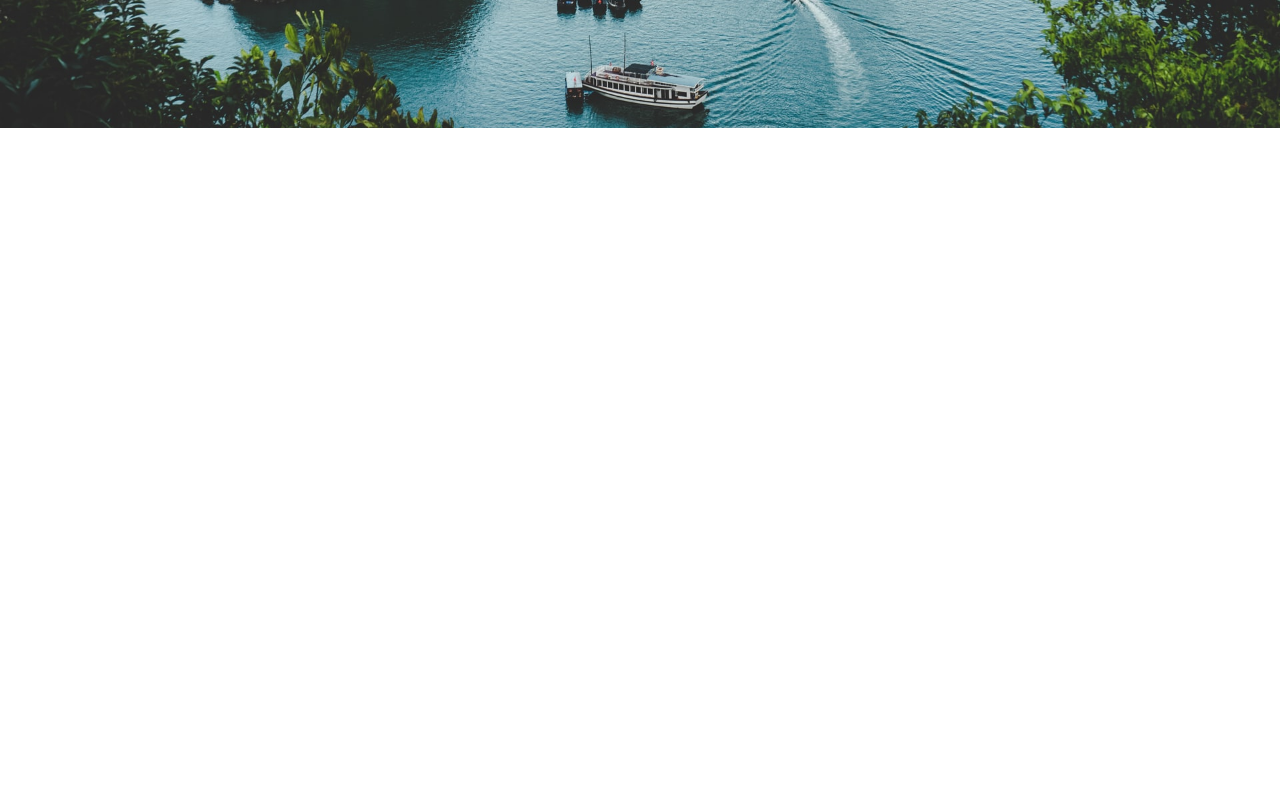
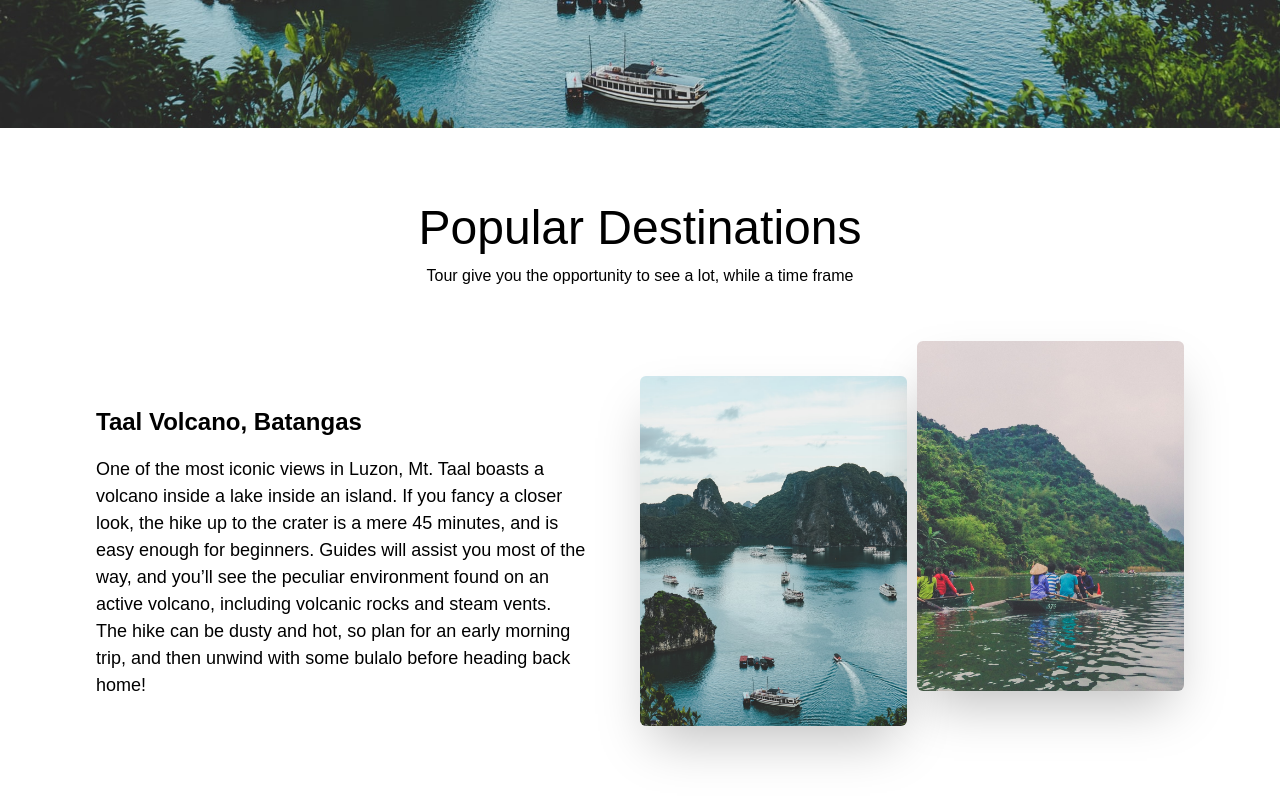
Before and after one commit to samirzjadhav/travel-website, a React (Create React App) app: page / in a window 1280 px wide. Shown: the part 672-1472 px from the top of the page. Before the commit the page ends 800 px from the top, so only its background shows below. Built offline with nearby package versions, Linux system fonts and the light colour scheme.

Commit message:
feat: added new destination section

```diff
--- /dev/null
+++ b/src/Components/Destination.js
@@ -0,0 +1,40 @@
+import React from "react";
+import Image1 from "../assets/1.jpg";
+import Image2 from "../assets/2.jpg";
+import Image3 from "../assets/3.jpg";
+import Image4 from "../assets/4.jpg";
+import Image5 from "../assets/5.jpg";
+import Image6 from "../assets/6.jpg";
+
+const Destination = () => {
+  return (
+    <>
+      <div className="destination">
+        <h1>Popular Destinations</h1>
+        <p>Tour give you the opportunity to see a lot, while a time frame</p>
+
+        <div className="first-des">
+          <div className="des-text">
+            <h2>Taal Volcano, Batangas</h2>
+            <p>
+              One of the most iconic views in Luzon, Mt. Taal boasts a volcano
+              inside a lake inside an island. If you fancy a closer look, the
+              hike up to the crater is a mere 45 minutes, and is easy enough for
+              beginners. Guides will assist you most of the way, and you’ll see
+              the peculiar environment found on an active volcano, including
+              volcanic rocks and steam vents. The hike can be dusty and hot, so
+              plan for an early morning trip, and then unwind with some bulalo
+              before heading back home!
+            </p>
+          </div>
+          <div className="images">
+            <img src={Image1} alt="mountain" />
+            <img src={Image2} alt="lake" />
+          </div>
+        </div>
+      </div>
+    </>
+  );
+};
+
+export default Destination;
--- a/src/index.css
+++ b/src/index.css
@@ -7,6 +7,12 @@
 body {
   font-family: "Poppins", sans-serif;
 }
+
+.App {
+  @apply text-center;
+}
+
+/* Navbar */
 
 #nav-links-mobile {
   display: none;
@@ -63,6 +69,40 @@ Img {
   @apply text-[64px] pt-[64px];
 }
 
+/* Destination */
+
+.destination {
+  @apply my-[64px] mx-[32px] md:mx-[96px];
+}
+
+.destination h1 {
+  @apply text-[48px] text-center;
+}
+
+.first-des {
+  @apply flex flex-col-reverse md:flex-row items-center justify-between mt-[40px] md:mt-[72px];
+}
+
+.des-text {
+  @apply md:w-[45%] text-start text-[18px];
+}
+
+.des-text h2 {
+  @apply text-[24px] font-bold pb-[16px];
+}
+
+.destination .images {
+  @apply my-[1.8rem] md:my-[16px]  md:w-[50%] h-[100%] relative flex justify-between z-[-99];
+}
+
+.destination .images img {
+  @apply w-[49%] h-[350px] rounded-md shadow-2xl object-cover;
+}
+
+.destination .images img:nth-child(2) {
+  @apply absolute top-[-10%] right-0;
+}
+
 @media screen and (max-width: 768px) {
   .nav-menu {
     @apply flex flex-col justify-start items-stretch ease-in-out delay-75  w-[100%] h-auto absolute top-0 left-[-100%] opacity-100 pt-[80px] pb-[30px];
--- a/src/routes/Home.js
+++ b/src/routes/Home.js
@@ -1,6 +1,7 @@
 import React from "react";
 import Navbar from "../Components/Navbar";
 import Hero from "../Components/Hero";
+import Destination from "../Components/Destination";
 import HeroImg from "../assets/1.jpg";
 
 const Home = () => {
@@ -16,6 +17,7 @@ const Home = () => {
         url="/"
         btnClass="show"
       />
+      <Destination />
     </>
   );
 };
```
